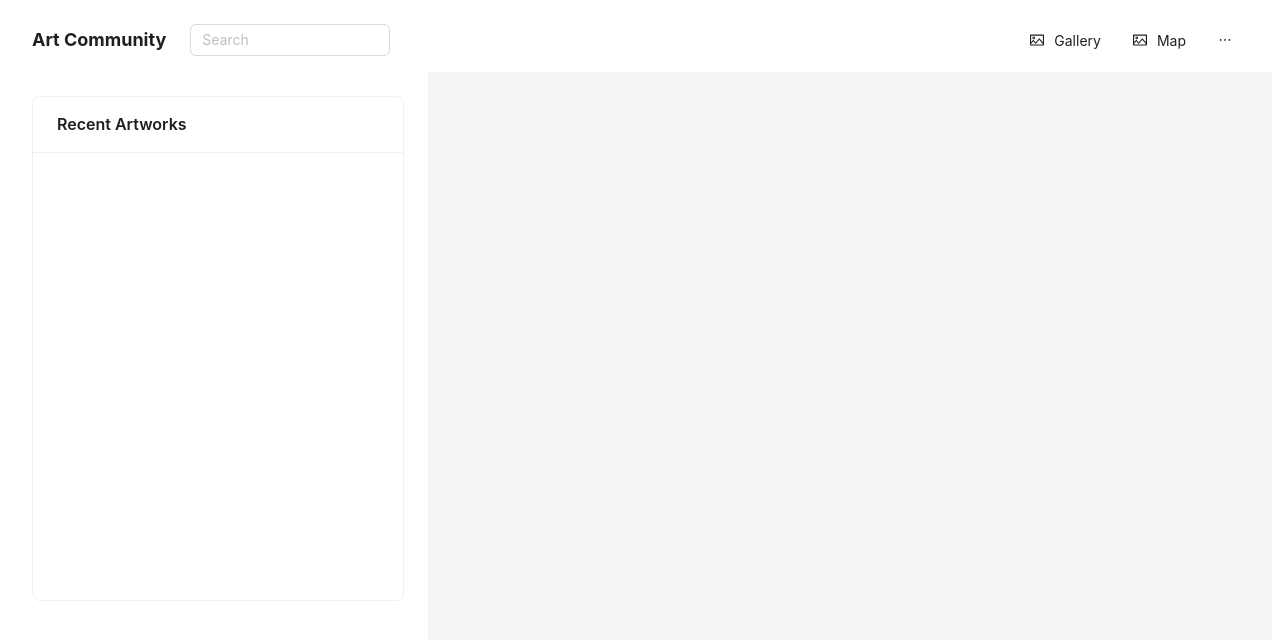
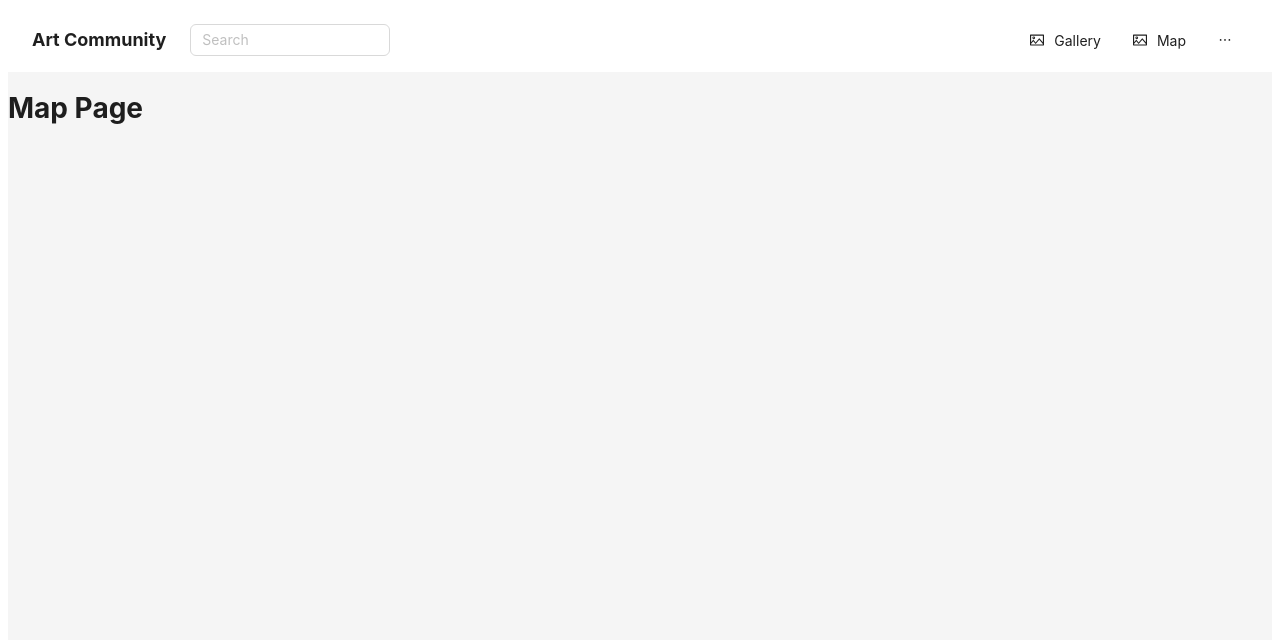
Before and after one commit to rosannadeng/geo_pinterest, a React (Create React App) app in the folder frontend/: page /map in a window 1280 px wide. Shown: the top 640 px of the page. Built offline with nearby package versions, Linux system fonts and the light colour scheme.

Commit message:
Add tempor map page to frontend

```diff
--- a/frontend/src/App.js
+++ b/frontend/src/App.js
@@ -5,6 +5,7 @@ import MainLayout from './components/Layout/MainLayout';
 import Home from './pages/Home/index';
 import Gallery from './pages/Gallery/index';
 import Profile from './pages/Profile/index';
+import MapPage from './pages/Map/index';
 const { Content } = Layout;
 
 
@@ -17,6 +18,7 @@ const App = () => {
             <Route path="/" element={<Home />} />
             <Route path="/gallery" element={<Gallery />} />
             <Route path="/profile" element={<Profile />} />
+            <Route path="/map" element={<MapPage />} />
           </Routes>
         </Content>
       </MainLayout>
--- a/frontend/src/components/Gallery/ImageWall.jsx
+++ b/frontend/src/components/Gallery/ImageWall.jsx
@@ -2,10 +2,10 @@ import React from 'react';
 import { Image } from 'antd';
 import VirtualList from 'rc-virtual-list';
 
-const ImageWall = ({ images = [] }) => {
+const ImageWall = ({ artworks = [] }) => {
   return (
     <VirtualList
-      data={images}
+      data={artworks}
       height={400}
       itemHeight={200}
       itemKey="id"
--- a/frontend/src/components/Layout/MainLayout.jsx
+++ b/frontend/src/components/Layout/MainLayout.jsx
@@ -4,12 +4,19 @@ import AppHeader from './AppHeader';
 import AppSider from './AppSider';
 const { Content } = Layout;
 
+// only show sider on home and profile page, map page is full screen
+const showSider = [
+  '/',
+  '/profile',
+]
+
+
 const MainLayout = ({ children }) => {
   return (
     <Layout>
       <AppHeader />
       <Layout>
-        <AppSider />
+        {showSider.includes(window.location.pathname) && <AppSider />}
         <Content style={{ padding: '0', minHeight: 'calc(100vh - 64px)' }}>
           {children}
         </Content>
--- a/frontend/src/pages/Gallery/index.jsx
+++ b/frontend/src/pages/Gallery/index.jsx
@@ -1,7 +1,7 @@
 import React, { useState, useEffect } from 'react';
 import { Row, Col, Card } from 'antd';
 import ArtworkCard from '../../components/Gallery/ArtworkCard';
-// TODO: replace with real API call
+
 
 import { Layout } from 'antd';
 
@@ -9,12 +9,19 @@ import ImageWall from '../../components/Gallery/ImageWall';
 
 const { Content } = Layout;
 
+// TODO: replace with getting artworks from backend
+const artworks = [
+    { id: 1, title: 'Artwork 1', image: 'https://picsum.photos/200/300' },
+    { id: 2, title: 'Artwork 2', image: 'https://picsum.photos/200/300' },
+    { id: 3, title: 'Artwork 3', image: 'https://picsum.photos/200/300' },
+]
+
 const Gallery = () => {
     return (
         <Layout>
             <Content>
                 <Card title="Recent Artworks">
-                    <ImageWall />
+                    <ImageWall artworks={artworks} />
                 </Card>
             </Content>
         </Layout>
--- /dev/null
+++ b/frontend/src/pages/Map/index.jsx
@@ -0,0 +1,16 @@
+import React from 'react';
+import { Layout } from 'antd';
+
+const { Content } = Layout;
+
+const MapPage = () => {
+    return (
+        <Layout>
+            <Content>
+                <h1>Map Page</h1>
+            </Content>
+        </Layout>
+    );
+};
+
+export default MapPage;
```
